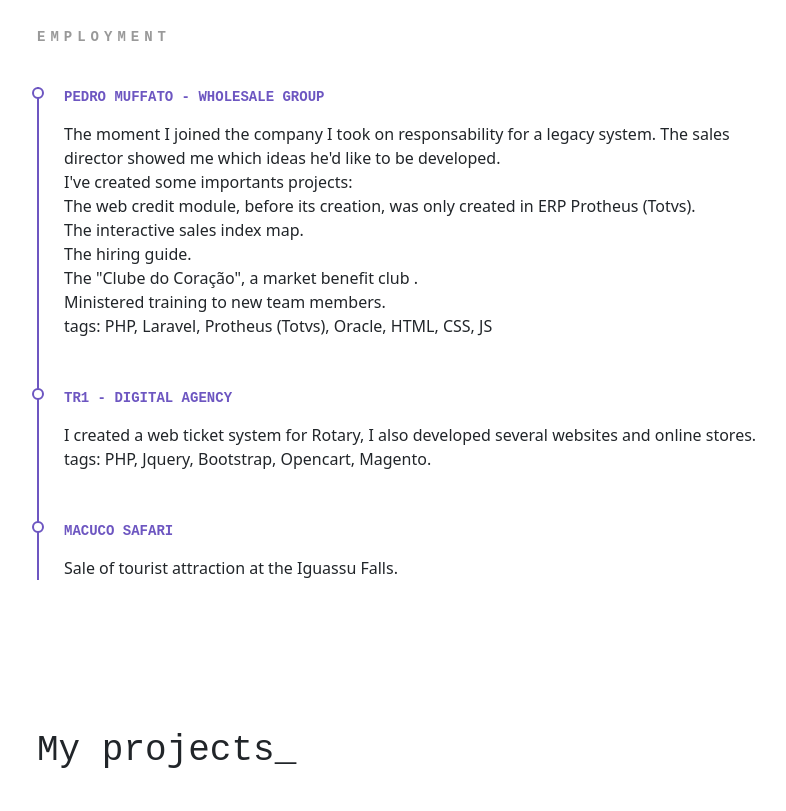
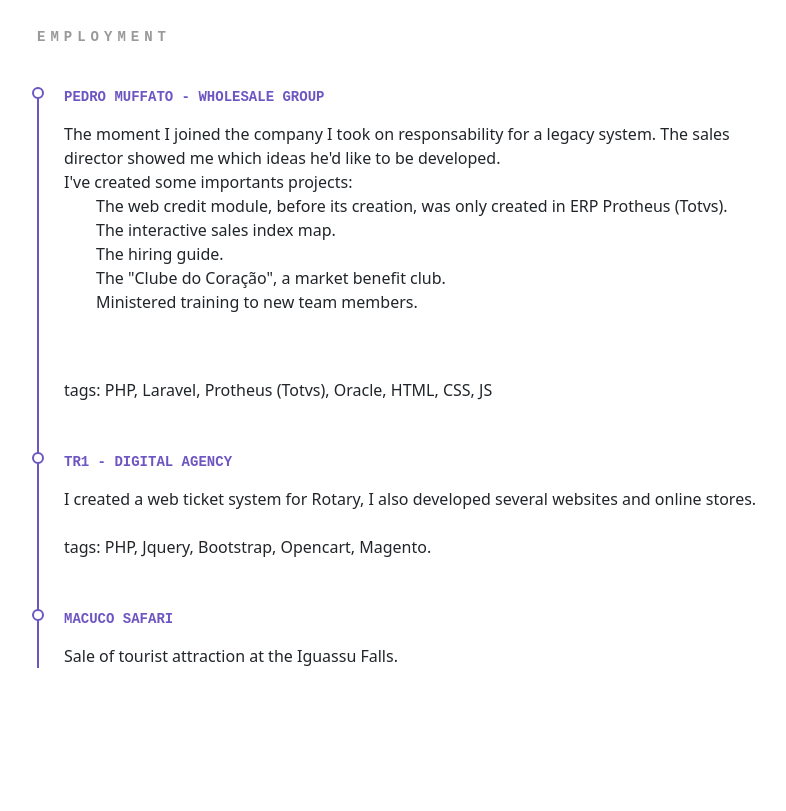
Before and after one commit to luizsett7/portfolio, a website: page index.html in a window 1280 px wide. Shown: the part 1270-2081 px from the top of the page, without its empty margins (45-831 px from the left). Drawn offline with nearby package versions, Linux system fonts and the light colour scheme; grey boxes are pictures that could not be loaded.

Commit message:
alterações employment

```diff
--- a/index.html
+++ b/index.html
@@ -86,7 +86,7 @@
             <h2 id="hello_header" class="section__title" style="text-indent: 0px;">Hi_</h2>
             <p class="section__description">
                 I love what I do. I'm a dedicated developer, focused on productivity and attentive to quality. I like new technologies. Always available to learn and teach.
-                I've been working as a fullstack developer for ten years. Acting on projects such as websites, web systems, mobile applications.
+                I've been working as a fullstack developer for almost five years. Acting on projects such as websites, web systems, mobile applications.
             </p>
             <a href="https://drive.google.com/file/d/1f4pu7W9HeK-AfCzuF4R5nOrHDRtnqV7V/view?usp=sharing" target="_blank" class="section_btn site-btn"><img src="assets/img/img_btn_icon.png" alt="">Download Resume</a>
           </div>
@@ -131,11 +131,14 @@
               <p>
                 The moment I joined the company I took on responsability for a legacy system. The sales director showed me which ideas he'd like to be developed.<br>
                 I've created some importants projects:<br>
-                The web credit module, before its creation, was only created in ERP Protheus (Totvs).<br>
-                The interactive sales index map.<br>
-                The hiring guide.<br>
-                The "Clube do Coração", a market benefit club .<br>
-                Ministered training to new team members.<br>
+                <ul>
+                  <li>The web credit module, before its creation, was only created in ERP Protheus (Totvs).</li>
+                  <li>The interactive sales index map.</li>
+                  <li>The hiring guide.</li>
+                  <li>The "Clube do Coração", a market benefit club.</li>
+                  <li>Ministered training to new team members.</li>
+                </ul>
+                <br><br>
                 tags: PHP, Laravel, Protheus (Totvs), Oracle, HTML, CSS, JS
               </p>
             </div>
@@ -143,7 +146,7 @@
               <p class="resume-list__block-title">TR1 - Digital Agency</p>
               <p class="resume-list__block-date"></p>
               <p>
-                I created a web ticket system for Rotary, I also developed several websites and online stores.<br>
+                I created a web ticket system for Rotary, I also developed several websites and online stores.<br><br>
                 tags: PHP, Jquery, Bootstrap, Opencart, Magento.
               </p>
             </div>
```
